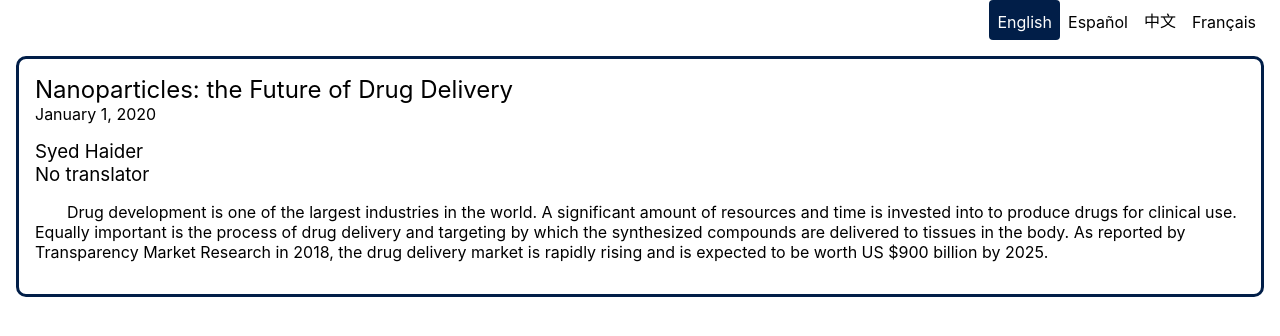
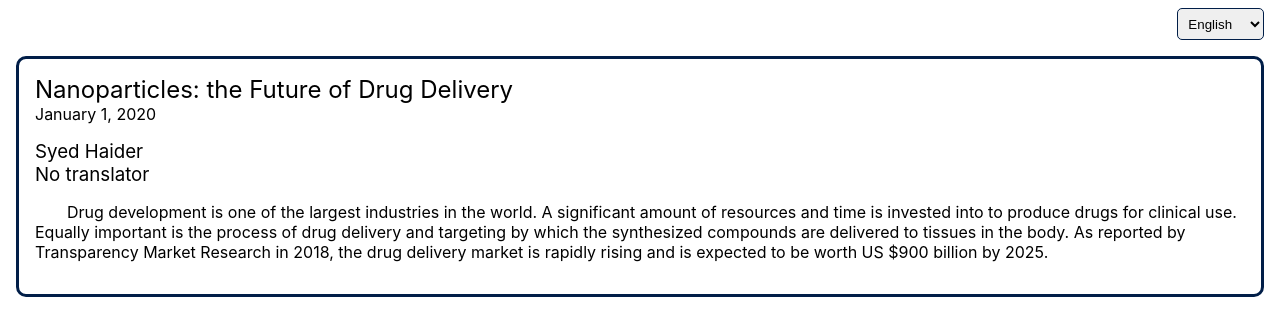
Before and after one commit to Journal-of-Young-Investigators/language-switcher, a React (Create React App) app: page / in a window 1280 px wide. Shown: the top 336 px of the page. Built offline with nearby package versions, Linux system fonts and the light colour scheme.

Commit message:
Change to button dropdown to select language and add CSS styling.

```diff
--- a/package.json
+++ b/package.json
@@ -8,7 +8,7 @@
     "@testing-library/user-event": "^12.8.3",
     "@types/jest": "^26.0.24",
     "@types/node": "^12.20.19",
-    "@types/react": "^17.0.16",
+    "@types/react": "^17.0.19",
     "@types/react-dom": "^17.0.9",
     "react": "^17.0.2",
     "react-dom": "^17.0.2",
--- a/src/components/lang-switcher/index.tsx
+++ b/src/components/lang-switcher/index.tsx
@@ -1,4 +1,4 @@
-import React from 'react';
+import React, { ChangeEventHandler } from 'react';
 import './lang-switcher.css'
 
 interface jyiArticleContent {
@@ -11,7 +11,7 @@ interface jyiArticleContent {
     authors: string[];
     translators?: string[];
     body: string;
-  };
+};
 
 interface jyiArticle {
     id: string;
@@ -42,8 +42,8 @@ export class LanguageSwitcher extends React.Component<MyProps, MyState> {
       currentLang: this.props.article.content[0].langCode,
     };
 
-    handleClick = (event: React.MouseEvent<HTMLDivElement>) => {
-      this.setState({ currentLang: event.currentTarget.lang });
+    handleChange = (event: React.ChangeEvent<HTMLSelectElement>) => {
+      this.setState({ currentLang: event.currentTarget.value });
     };
 
     formatAuthorsOrTranslators = (names: string[]) => {
@@ -59,16 +59,16 @@ export class LanguageSwitcher extends React.Component<MyProps, MyState> {
     render() {
       return (
         <div>
-          <div className="lang-options">
+          <div className="select-area">
+            <select className="lang-select" value={this.state.currentLang} onChange={this.handleChange}>
             {
               this.state.article.content.map( (content: jyiArticleContent) => {
                 return (
-                <div className="lang-option" lang={content.langCode} onClick={this.handleClick} current-lang={this.state.currentLang === content.langCode ? "true" : "false"}>
-                  {Language[content.langCode]}
-                </div>
+                  <option value={content.langCode}>{Language[content.langCode]}</option>
                 )
               })
             }
+            </select>
           </div>
           <div className="article-content">
             {this.state.article.content.map( ( content: jyiArticleContent ) => {
--- a/src/components/lang-switcher/lang-switcher.css
+++ b/src/components/lang-switcher/lang-switcher.css
@@ -1,27 +1,17 @@
-.lang-options {
+.select-area {
     display: flex;
     flex-flow: row nowrap;
     justify-content: flex-end;
     align-items: stretch;
     margin-right: 1em;
+    margin-top: 0.5em;
 }
 
-  .lang-option {
+.lang-select {
   padding: 0.5em;
-    display: flex;
-    flex-flow: column nowrap;
-    justify-content: flex-end;
-    align-items: center;
-    border-radius: 0.25em;
-  }
-
-  .lang-option:hover {
-    background-color : rgba(128, 128, 128, 0.411);
-  }
-
-  .lang-option[current-lang="true"] {
-    background-color: #011e48;
-    color: white;
+  border-color: #011e48;
+  border-radius: 5px;
+  border-style: solid;
 }
 
 .article-content {
```
Also changed, not shown: 1 other file (tests, documents, lock files or other folders). Lines whose indentation alone changed are shown as unchanged.
